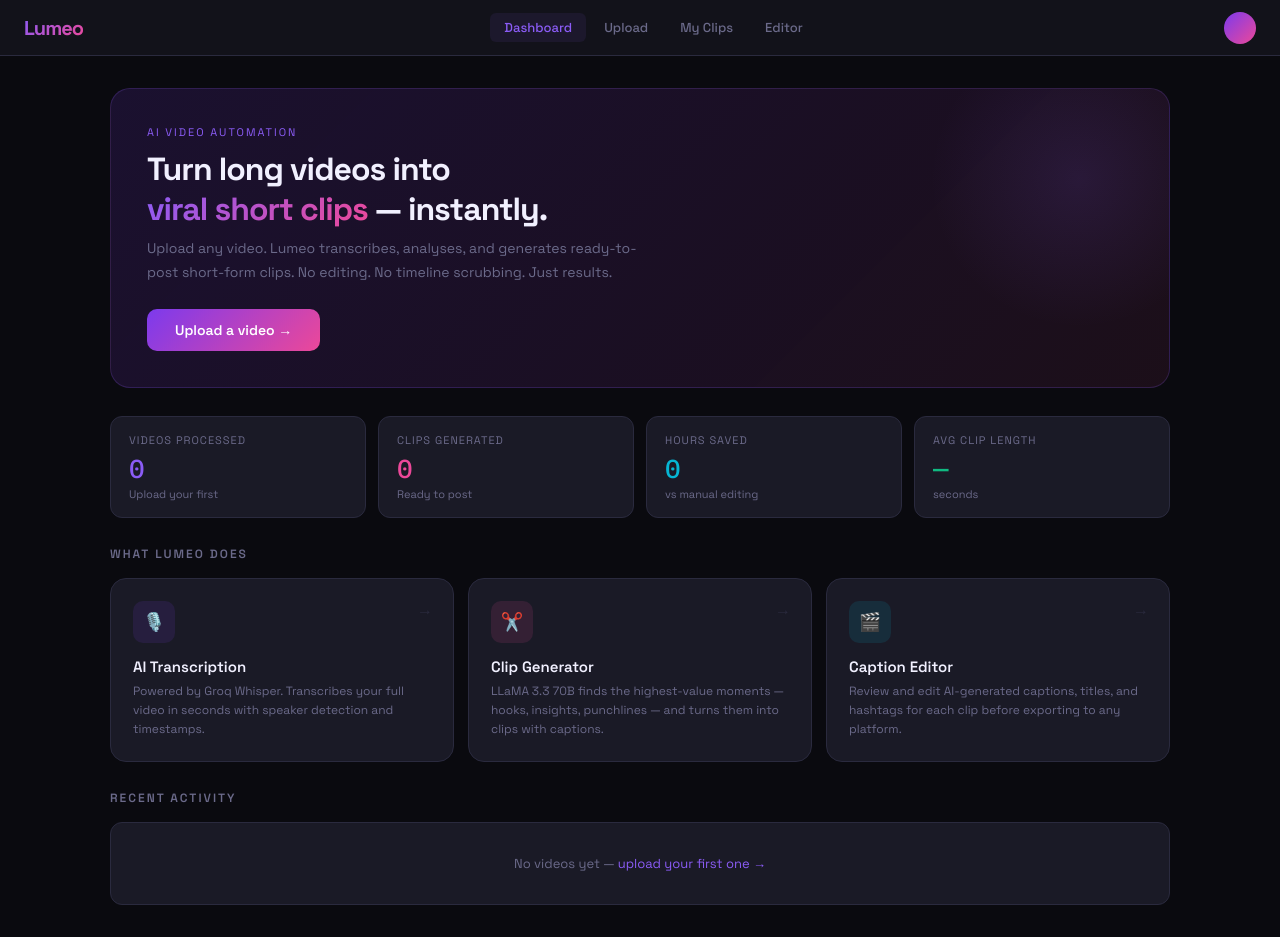
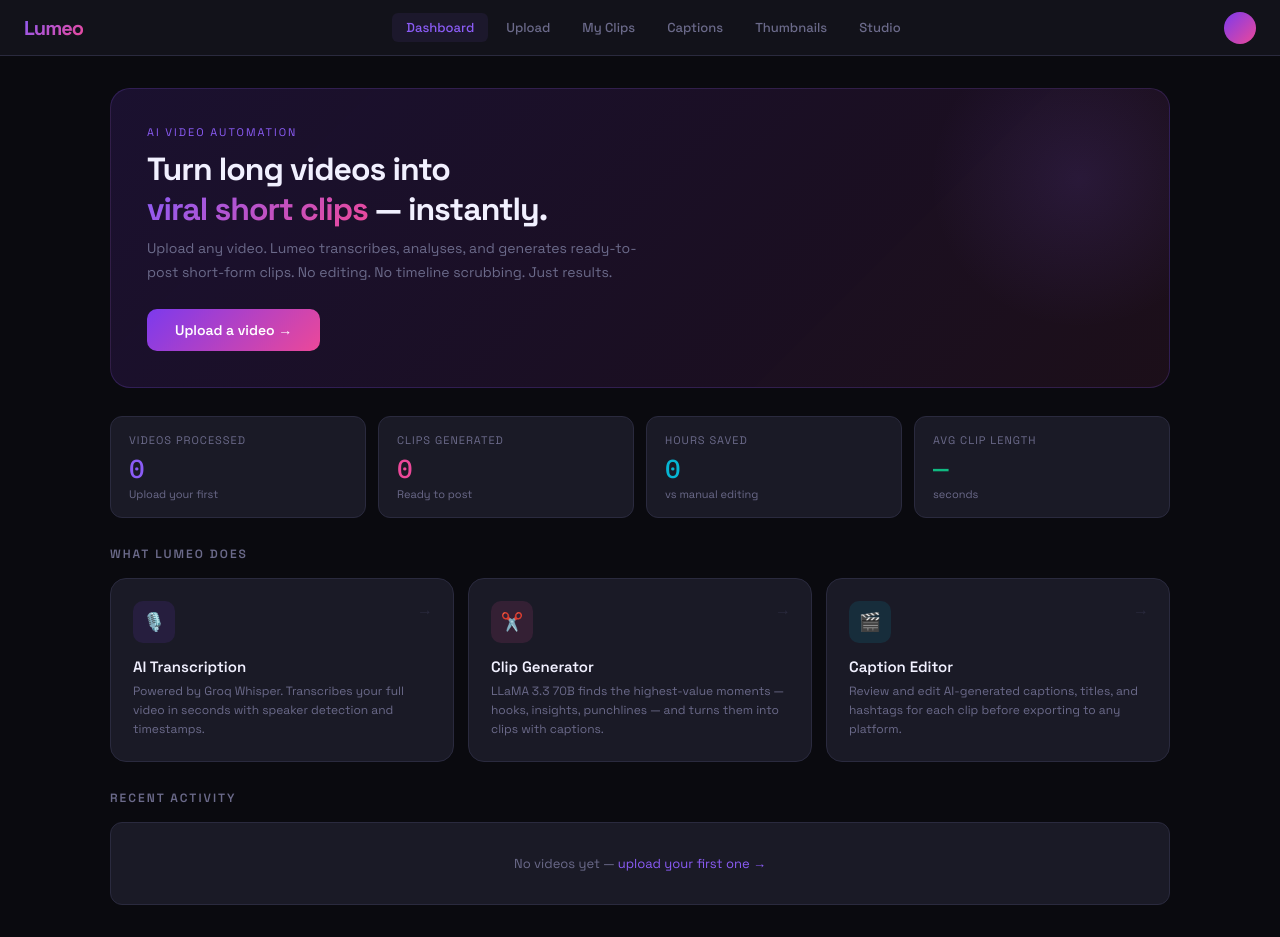
Before and after one commit to maribsidd/lumeo, a plain HTML site: page index.html in a window 1280 px wide. Drawn offline with Linux system fonts and the light colour scheme; sample sign-in values are in the browser's storage.

Commit message:
fix: nav

```diff
--- a/index.html
+++ b/index.html
@@ -56,11 +56,13 @@ nav{background:var(--surface);border-bottom:1px solid var(--border);padding:0 24
 <body>
 <nav>
   <div class="nav-logo" onclick="window.location.href='index.html'">Lumeo</div>
-  <div class="nav-links">
+   <div class="nav-links">
     <a href="index.html" class="active">Dashboard</a>
     <a href="upload.html">Upload</a>
     <a href="clips.html">My Clips</a>
-    <a href="editor.html">Editor</a>
+    <a href="captions.html">Captions</a>
+    <a href="thumbnails.html">Thumbnails</a>
+    <a href="studio.html">Studio</a>
   </div>
   <div class="user-dot">A</div>
 </nav>
```
